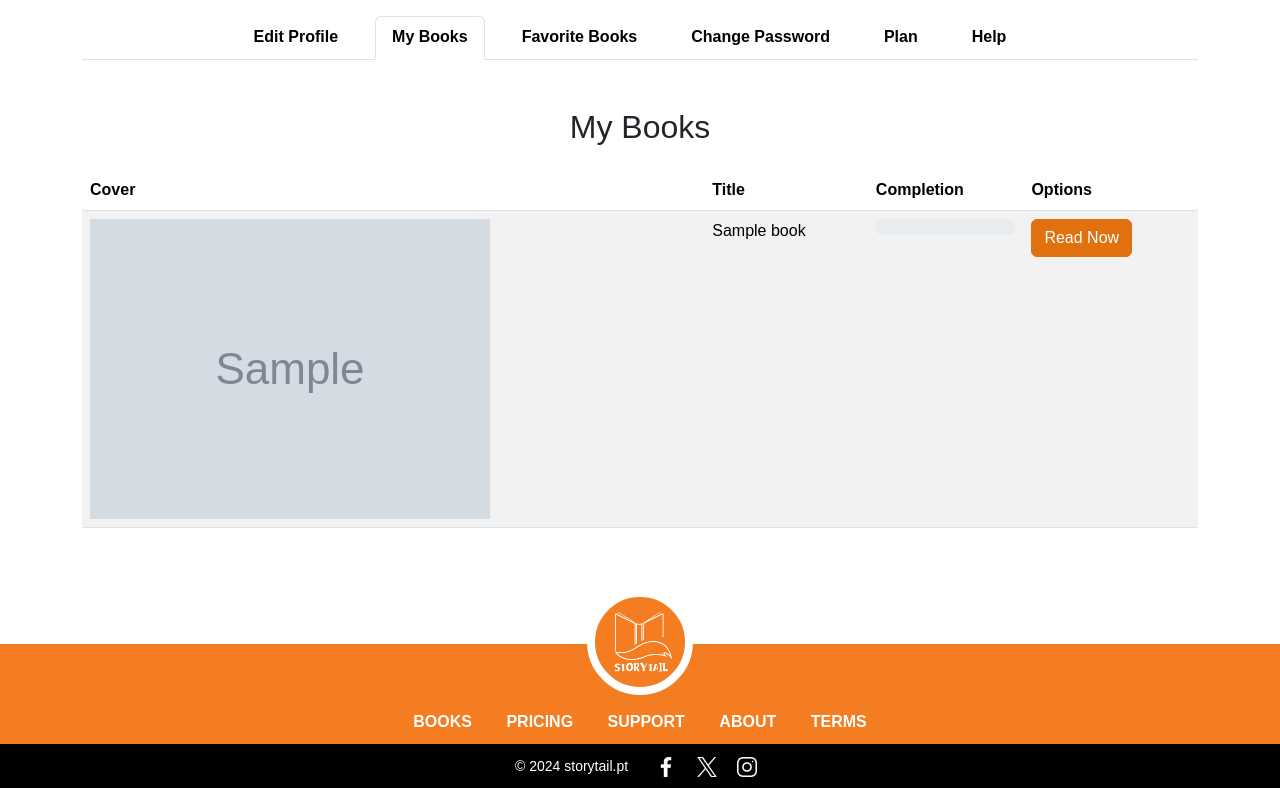
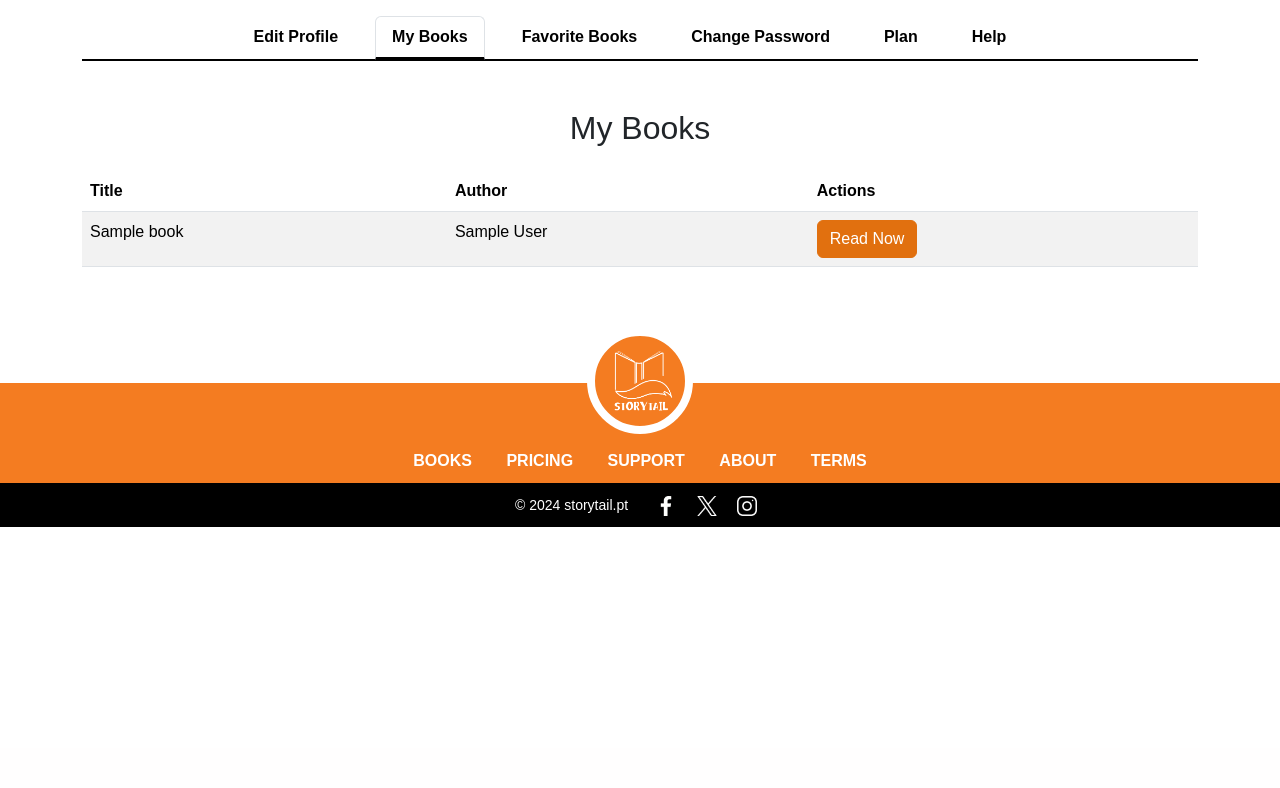
Before and after one commit to Ruizinho99/Story_Tail, a PHP site: page /Story_Tail/my_books.php in a window 1280 px wide. Shown: the part 52-840 px from the top of the page. After the commit the page ends 579 px from the top, so only its background shows below. Run offline with PHP 8.4, Linux system fonts and the light colour scheme; the visitor is signed in with stand-in values (Sample User, id 1); tables that the repository leaves empty or names only in its code hold one stand-in row (values such as "Sample post"); grey boxes marked "Sample" are stand-in pictures; data that the repository does not hold is empty; some libraries are stand-ins or nearby versions.

Commit message:
drop item, edit_profile,favorite_books,my_books atualizado

```diff
--- a/my_books.php
+++ b/my_books.php
@@ -1,7 +1,7 @@
 <?php
 // Inclui a conexão com o banco de dados
 include_once 'db_connection.php';
-include_once("user_logged_in.php");
+include_once 'user_logged_in.php';
 
 // Verifica se o usuário está logado
 if (!isset($_SESSION['user_id'])) {
@@ -11,10 +11,14 @@ if (!isset($_SESSION['user_id'])) {
 $user_id = $_SESSION['user_id'];
 
 // Consulta os livros do usuário
-$sql = "SELECT b.cover_image, b.title, ub.completion FROM user_books ub
+$sql = "SELECT b.id, b.title, b.author
+        FROM user_books ub
         JOIN books b ON ub.book_id = b.id
-        WHERE ub.user_id = '$user_id'";
-$result = $conn->query($sql);
+        WHERE ub.user_id = ?";
+$stmt = $conn->prepare($sql);
+$stmt->bind_param("i", $user_id);
+$stmt->execute();
+$result = $stmt->get_result();
 
 // Armazena os livros em um array
 $books = [];
@@ -31,26 +35,23 @@ if ($result->num_rows > 0) {
     <meta charset="UTF-8">
     <meta name="viewport" content="width=device-width, initial-scale=1.0">
     <link rel="stylesheet" href="Styles/style.css">
-    <link rel="stylesheet" href="Styles/headers.css">
-    <link rel="stylesheet" href="Styles/my_books.css">
     <link href="https://fonts.googleapis.com/icon?family=Material+Icons" rel="stylesheet">
     <link href="https://cdn.jsdelivr.net/npm/bootstrap@5.3.3/dist/css/bootstrap.min.css" rel="stylesheet">
     <link href="https://cdn.jsdelivr.net/npm/bootstrap-icons/font/bootstrap-icons.css" rel="stylesheet">
-    <link rel="stylesheet" href="https://cdnjs.cloudflare.com/ajax/libs/font-awesome/5.15.4/css/all.min.css">
-    <link rel="stylesheet" href="https://fonts.googleapis.com/css2?family=Material+Symbols+Outlined:opsz,wght,FILL,GRAD@24,400,0,0&icon_names=lock" />
+    <link rel="stylesheet" href="Styles/headers.css">
+    <link rel="stylesheet" href="Styles/my_books.css">
     <title>My Books - Storytails</title>
 </head>
 <body>
 <?php include_once 'header_choose.php'; ?>
 
-<!-- Navigation Tabs -->
 <div class="container mt-3">
     <ul class="nav nav-tabs justify-content-center">
         <li class="nav-item">
             <a class="nav-link" href="edit_profile.php">Edit Profile</a>
         </li>
         <li class="nav-item">
-            <a class="nav-link active" href="#">My Books</a>
+            <a class="nav-link active" href="my_books.php">My Books</a>
         </li>
         <li class="nav-item">
             <a class="nav-link" href="favorite_books.php">Favorite Books</a>
@@ -67,36 +68,22 @@ if ($result->num_rows > 0) {
     </ul>
 </div>
 
-<!-- Main Content -->
 <section class="container mt-5">
     <h2 class="text-center">My Books</h2>
     <table class="table table-striped mt-4">
         <thead>
             <tr>
-                <th>Cover</th>
                 <th>Title</th>
-                <th>Completion</th>
-                <th>Options</th>
+                <th>Author</th>
+                <th>Actions</th>
             </tr>
         </thead>
         <tbody>
             <?php if (!empty($books)): ?>
                 <?php foreach ($books as $book): ?>
                     <tr>
-                        <td>
-                            <img src="<?php echo htmlspecialchars($book['cover_image']); ?>" alt="Book Cover" class="book-cover">
-                        </td>
                         <td><?php echo htmlspecialchars($book['title']); ?></td>
-                        <td>
-                            <div class="progress">
-                                <div class="progress-bar" role="progressbar"
-                                     style="width: <?php echo intval($book['completion']); ?>%;"
-                                     aria-valuenow="<?php echo intval($book['completion']); ?>"
-                                     aria-valuemin="0" aria-valuemax="100">
-                                    <?php echo intval($book['completion']); ?>%
-                                </div>
-                            </div>
-                        </td>
+                        <td><?php echo htmlspecialchars($book['author']); ?></td>
                         <td>
                             <a href="read_book.php?book_id=<?php echo urlencode($book['id']); ?>" class="btn btn-warning">Read Now</a>
                         </td>
@@ -104,16 +91,14 @@ if ($result->num_rows > 0) {
                 <?php endforeach; ?>
             <?php else: ?>
                 <tr>
-                    <td colspan="4" class="text-center">You have no books yet.</td>
+                    <td colspan="3" class="text-center">You have no books yet.</td>
                 </tr>
             <?php endif; ?>
         </tbody>
     </table>
 </section>
-<script src="https://code.jquery.com/jquery-3.5.1.min.js"></script>
-<script src="https://cdn.jsdelivr.net/npm/@popperjs/core@2.9.1/dist/umd/popper.min.js"></script>
-<script src="https://stackpath.bootstrapcdn.com/bootstrap/4.5.2/js/bootstrap.min.js"></script>
-<script src="https://kit.fontawesome.com/a076d05399.js" crossorigin="anonymous"></script>
+
+<script src="https://cdn.jsdelivr.net/npm/bootstrap@5.3.3/dist/js/bootstrap.bundle.min.js"></script>
 <?php include 'footer.html'; ?>
 </body>
 </html>
```
Also changed, not shown: edit_profile.php (+1 -8 lines), favorite_books.php (+3 -9 lines).
